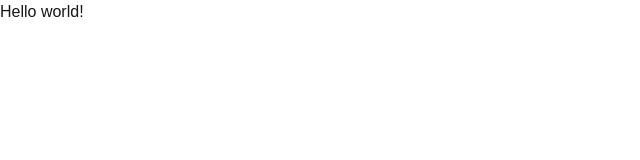
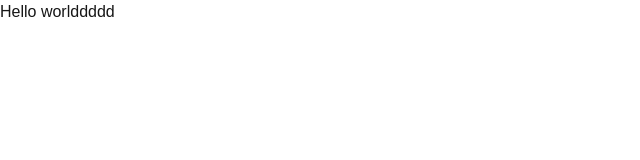
Before and after one commit to IbeNoriaki/nextjs-boilerplate, a Next.js app: page /awacoin in a window 1280 px wide. Shown: the top 160 px of the page, without its empty margins (0-640 px from the left). Built offline with nearby package versions, Linux system fonts and the light colour scheme.

Commit message:
Update page.tsx

```diff
--- a/app/awacoin/page.tsx
+++ b/app/awacoin/page.tsx
@@ -1,7 +1,7 @@
 export default function AwaCoin() {
   return (
     <div>
-      <h1>Hello world!</h1>
+      <h1>Hello worlddddd</h1>
     </div>
   );
 }
```
